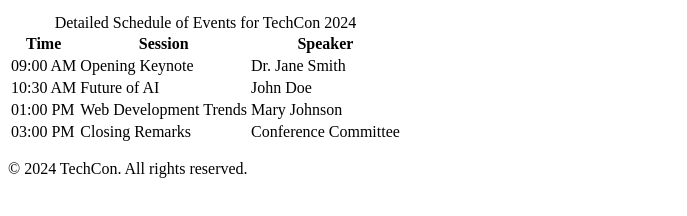
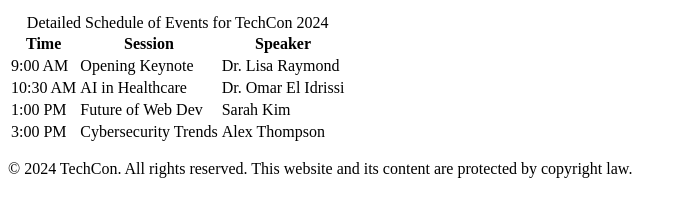
Before and after one commit to hiba-boop/TechCon_HTML, a plain HTML site: page techcon_website/schedule.html in a window 1280 px wide. Shown: the part 154-370 px from the top of the page, without its empty margins (0-687 px from the left). Drawn offline with Linux system fonts and the light colour scheme.

Commit message:
Fix: Add footer with copyright to Schedule page

```diff
--- a/techcon_website/schedule.html
+++ b/techcon_website/schedule.html
@@ -2,10 +2,11 @@
 <html lang="en">
 <head>
   <meta charset="UTF-8" />
-    <meta name="viewport" content="width=device-width, initial-scale=1.0" />
+  <meta name="viewport" content="width=device-width, initial-scale=1.0"/>
   <title>Schedule for TechCon 2024</title>
 </head>
 <body>
+
   <header>
     <h1>Schedule for TechCon 2024</h1>
     <nav>
@@ -30,31 +31,32 @@
       </thead>
       <tbody>
         <tr>
-            <td>09:00 AM</td>
+          <td>9:00 AM</td>
           <td>Opening Keynote</td>
-            <td>Dr. Jane Smith</td>
+          <td>Dr. Lisa Raymond</td>
         </tr>
         <tr>
           <td>10:30 AM</td>
-            <td>Future of AI</td>
-            <td>John Doe</td>
+          <td>AI in Healthcare</td>
+          <td>Dr. Omar El Idrissi</td>
         </tr>
         <tr>
-            <td>01:00 PM</td>
-            <td>Web Development Trends</td>
-            <td>Mary Johnson</td>
+          <td>1:00 PM</td>
+          <td>Future of Web Dev</td>
+          <td>Sarah Kim</td>
         </tr>
         <tr>
-            <td>03:00 PM</td>
-            <td>Closing Remarks</td>
-            <td>Conference Committee</td>
+          <td>3:00 PM</td>
+          <td>Cybersecurity Trends</td>
+          <td>Alex Thompson</td>
         </tr>
       </tbody>
     </table>
   </main>
 
   <footer>
-      <p>&copy; 2024 TechCon. All rights reserved.</p>
+    <p>&copy; 2024 TechCon. All rights reserved. This website and its content are protected by copyright law.</p>
   </footer>
+
 </body>
 </html>
```
Lines whose indentation alone changed are shown as unchanged.
